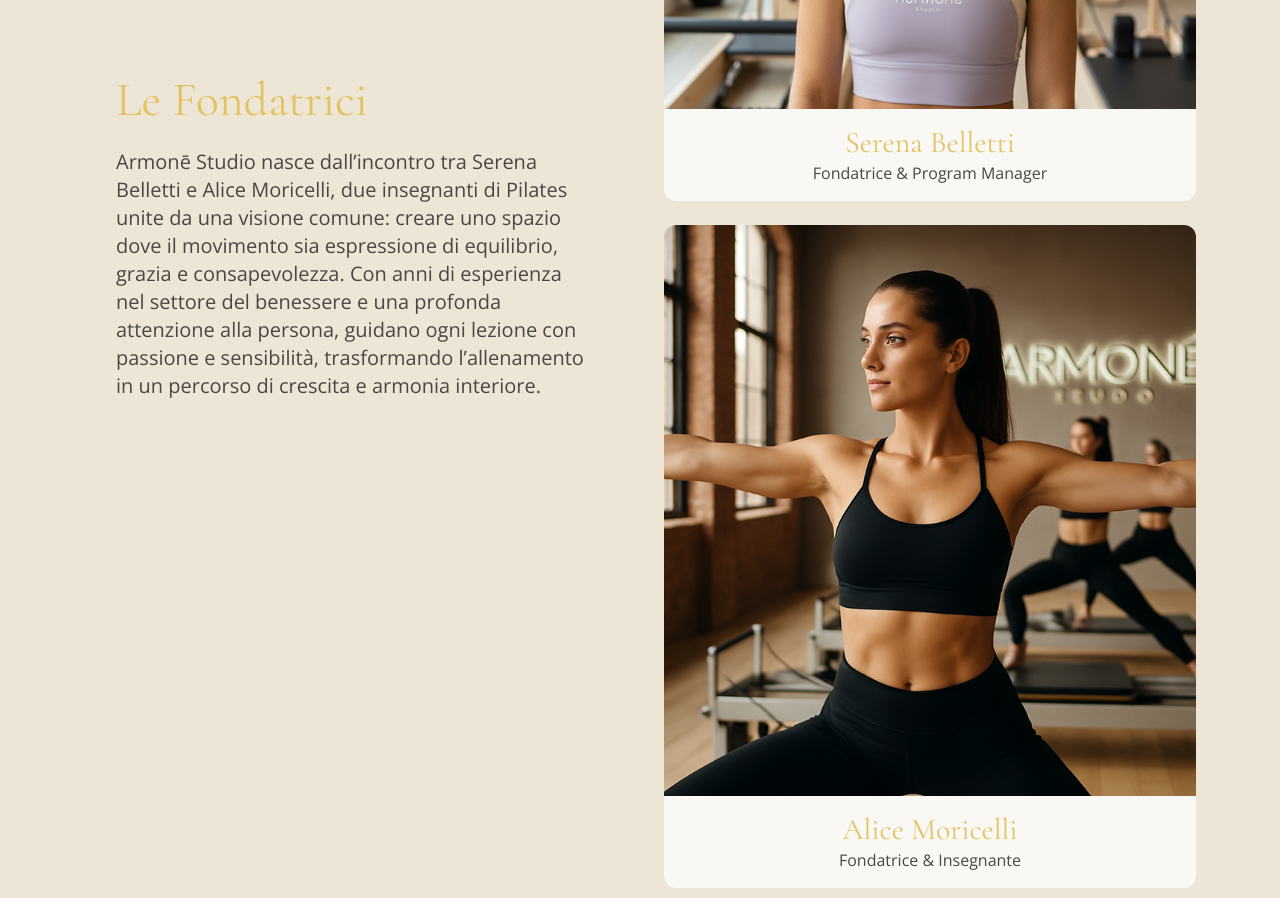
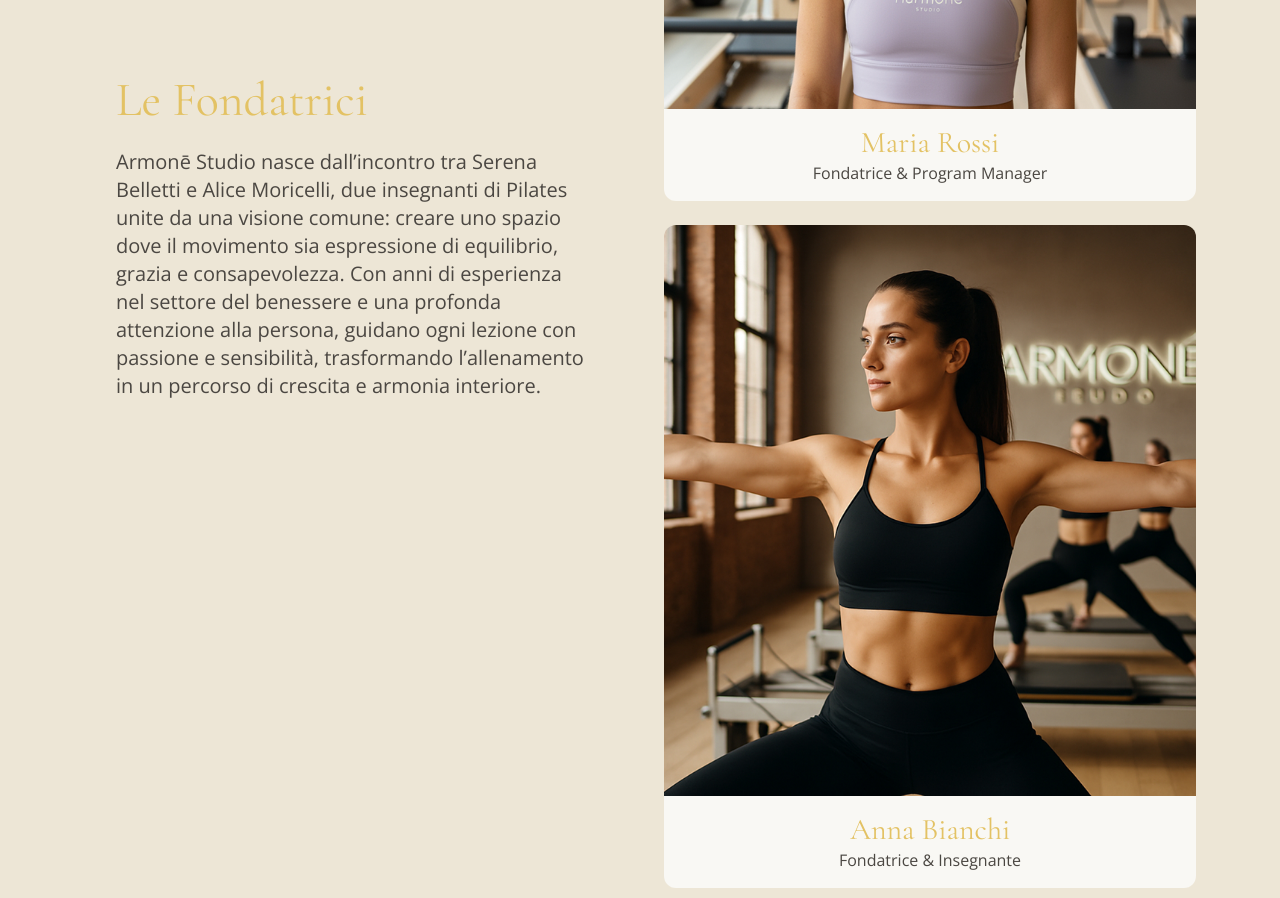
Before and after one commit to alelodato/armone, a React (Vite) app in the folder armonestudio/: page / in a window 1280 px wide. Shown: the part 2460-3358 px from the top of the page. Built offline with nearby package versions, Linux system fonts and the light colour scheme.

Commit message:
cambiato info nel footer e nella homepage

```diff
--- a/armonestudio/src/components/Footer.jsx
+++ b/armonestudio/src/components/Footer.jsx
@@ -12,7 +12,7 @@ export default function Footer(){
           <p className="font-body text-brand-400"><span className="font-heading">Email:</span><br/>armonestudio@fit.com</p>
         </div>
         <div>
-          <p className="font-body text-brand-400"><span className="font-heading">Indirizzo:</span><br/>Viale Palestra 224, Roma, RM</p>
+          <p className="font-body text-brand-400"><span className="font-heading">Indirizzo:</span><br/>Viale Pilates 1, Roma, RM</p>
         </div>
         <div>
           <p className="font-body text-brand-400"><span className="font-heading">Telefono:</span><br/>06678837843</p>
--- a/armonestudio/src/components/Founders.jsx
+++ b/armonestudio/src/components/Founders.jsx
@@ -1,11 +1,11 @@
 const founders = [
   {
-    name: "Serena Belletti",
+    name: "Maria Rossi",
     role: "Fondatrice & Program Manager",
-    img: "/assets/serena.jpg", // ← niente "public/"
+    img: "/assets/serena.jpg",
   },
   {
-    name: "Alice Moricelli",
+    name: "Anna Bianchi",
     role: "Fondatrice & Insegnante",
     img: "/assets/alice.jpg",
   },
```
